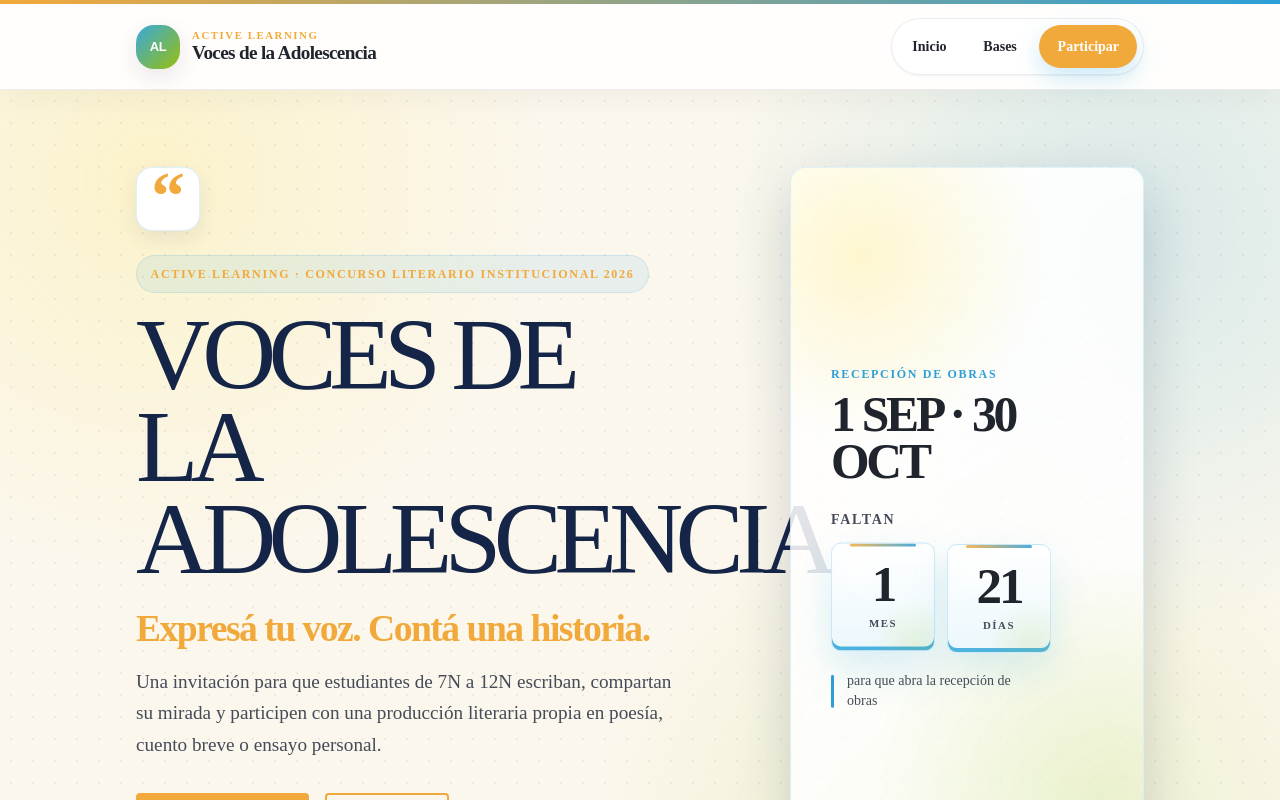
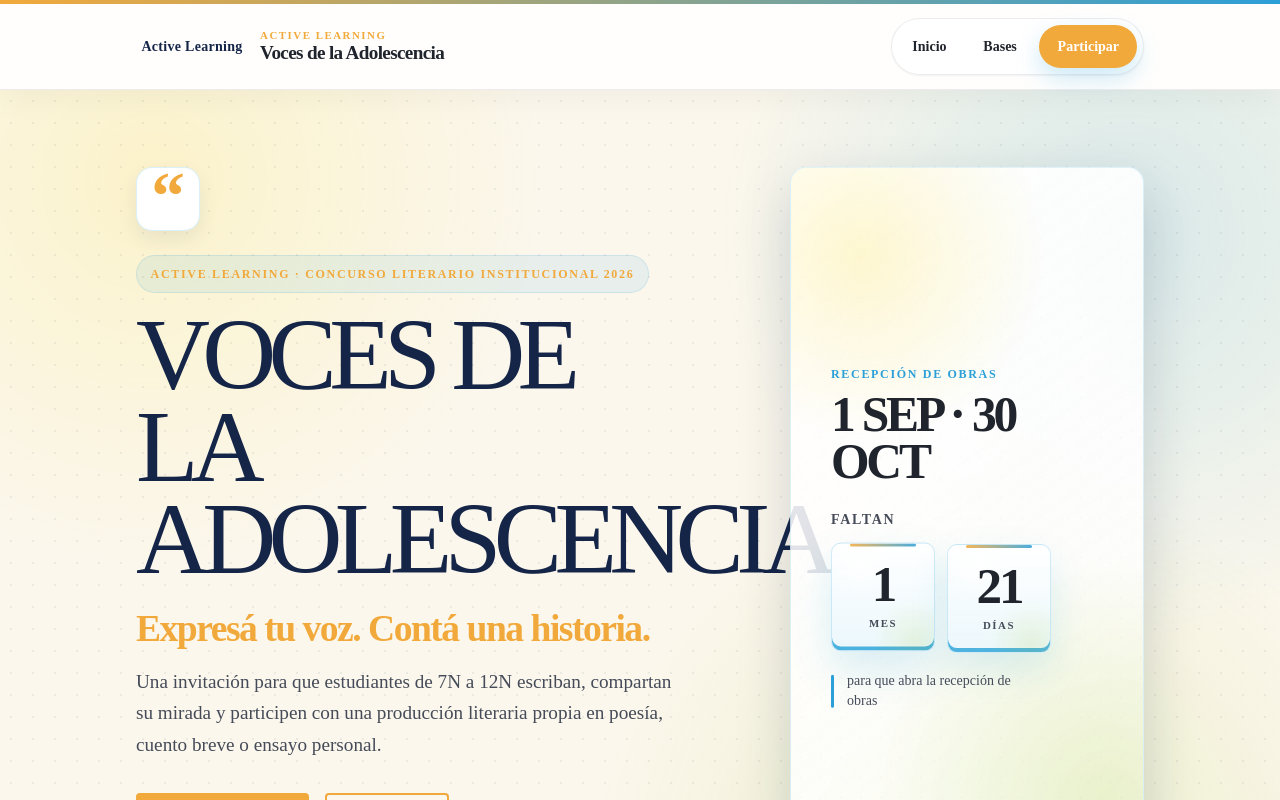
Before and after one commit to sophieblousson/voces-de-la-adolescencia, a Next.js app: page / in a window 1280 px wide. Shown: the top 800 px of the page. Built offline with nearby package versions, Linux system fonts and the light colour scheme.

Commit message:
Update Logo.tsx

```diff
--- a/components/layout/Logo.tsx
+++ b/components/layout/Logo.tsx
@@ -3,53 +3,59 @@
 import { useState } from "react";
 
 type LogoProps = {
+  variant?: "color" | "white";
   size?: "sm" | "md";
+  className?: string;
 };
 
-export default function Logo({ size = "md" }: LogoProps) {
+export default function Logo({
+  variant = "color",
+  size = "md",
+  className,
+}: LogoProps) {
   const [failed, setFailed] = useState(false);
 
-  const dimension = size === "sm" ? 44 : 64;
+  const height = size === "sm" ? 34 : 40;
+  const src =
+    variant === "white"
+      ? "/logo-active-learning-white.svg"
+      : "/logo-active-learning.svg";
 
   if (failed) {
     return (
       <span
+        className={className}
         aria-label="Active Learning"
         title="Active Learning"
         style={{
-          width: dimension,
-          height: dimension,
-          minWidth: dimension,
-          borderRadius: 18,
+          height,
+          minWidth: 112,
           display: "inline-flex",
           alignItems: "center",
           justifyContent: "center",
-          background: "linear-gradient(135deg, #39a9dc, #97bf0d)",
-          color: "#ffffff",
-          fontFamily: "Helvetica Neue, Helvetica, Arial, sans-serif",
-          fontWeight: 800,
-          fontSize: size === "sm" ? 13 : 17,
-          letterSpacing: "-0.04em",
-          boxShadow: "0 8px 24px rgba(26, 23, 27, 0.1)",
+          color: variant === "white" ? "#ffffff" : "#152548",
+          fontFamily: "var(--font-principal)",
+          fontWeight: 700,
+          fontSize: 14,
+          letterSpacing: "0.02em",
         }}
       >
-        AL
+        Active Learning
       </span>
     );
   }
 
   return (
     <img
-      src="/logo-active-learning.svg"
+      className={className}
+      src={src}
       alt="Active Learning"
       title="Active Learning"
-      width={dimension}
-      height={dimension}
+      height={height}
       onError={() => setFailed(true)}
       style={{
-        width: dimension,
-        height: dimension,
-        minWidth: dimension,
+        height,
+        width: "auto",
         objectFit: "contain",
         display: "block",
       }}
```
